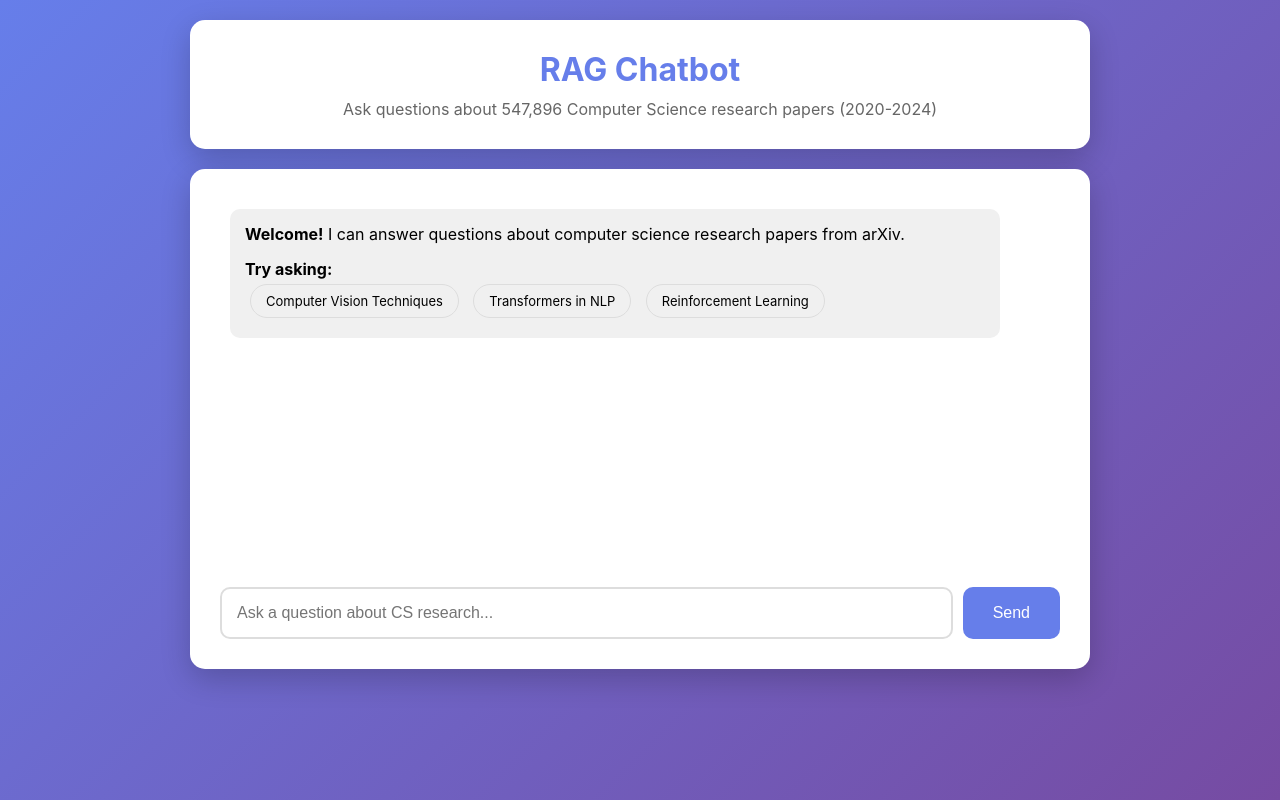
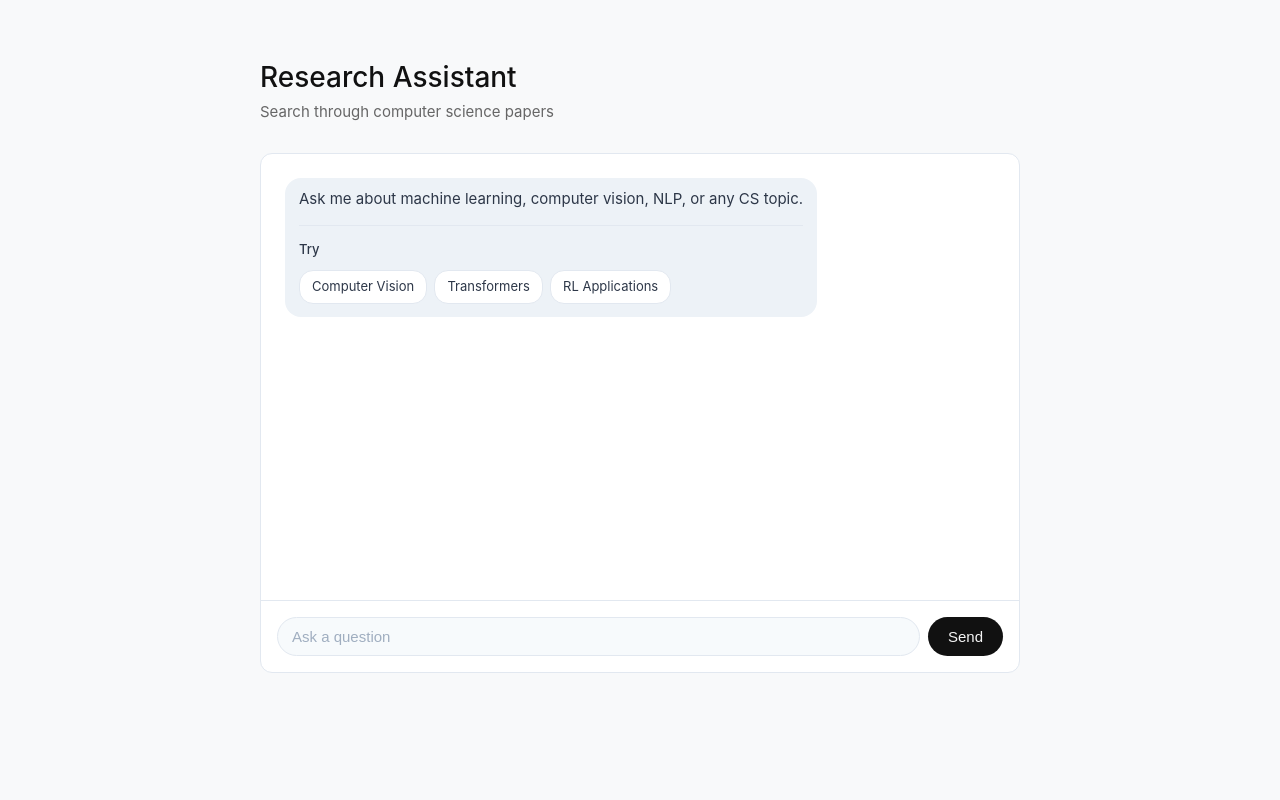
Before and after one commit to B-Raghav/rag-chatbot, a Flask app: page / in a window 1280 px wide. Run offline with Flask 3, Linux system fonts and the light colour scheme; some libraries are stand-ins or nearby versions.

Commit message:
ui changes

```diff
--- a/templates/index.html
+++ b/templates/index.html
@@ -3,7 +3,7 @@
 <head>
     <meta charset="UTF-8">
     <meta name="viewport" content="width=device-width, initial-scale=1.0">
-    <title>RAG Chatbot - CS Research Papers</title>
+    <title>Research Papers Chat</title>
     <style>
         * {
             margin: 0;
@@ -12,43 +12,39 @@
         }
 
         body {
-            font-family: -apple-system, BlinkMacSystemFont, 'Segoe UI', Roboto, Oxygen, Ubuntu, Cantarell, sans-serif;
-            background: linear-gradient(135deg, #667eea 0%, #764ba2 100%);
+            font-family: -apple-system, BlinkMacSystemFont, sans-serif;
+            background: #f8f9fa;
             min-height: 100vh;
-            padding: 20px;
+            padding: 60px 24px 24px;
         }
 
         .container {
-            max-width: 900px;
+            max-width: 760px;
             margin: 0 auto;
         }
 
         .header {
-            background: white;
-            padding: 30px;
-            border-radius: 15px;
-            box-shadow: 0 10px 30px rgba(0,0,0,0.2);
-            margin-bottom: 20px;
-            text-align: center;
+            margin-bottom: 32px;
         }
 
         h1 {
-            color: #667eea;
-            font-size: 32px;
-            margin-bottom: 10px;
+            color: #111;
+            font-size: 28px;
+            font-weight: 500;
+            margin-bottom: 8px;
         }
 
         .subtitle {
             color: #666;
-            font-size: 16px;
+            font-size: 15px;
+            font-weight: 400;
         }
 
         .chat-container {
-            background: white;
-            border-radius: 15px;
-            box-shadow: 0 10px 30px rgba(0,0,0,0.2);
-            padding: 30px;
-            min-height: 500px;
+            background: #fff;
+            border: 1px solid #e2e8f0;
+            border-radius: 12px;
+            min-height: 520px;
             display: flex;
             flex-direction: column;
         }
@@ -56,146 +52,202 @@
         .messages {
             flex: 1;
             overflow-y: auto;
-            margin-bottom: 20px;
-            padding: 10px;
+            padding: 24px;
+        }
+
+        .messages::-webkit-scrollbar {
+            width: 6px;
+        }
+
+        .messages::-webkit-scrollbar-thumb {
+            background: #ddd;
+            border-radius: 3px;
         }
 
         .message {
             margin-bottom: 20px;
-            padding: 15px;
-            border-radius: 10px;
+            font-size: 15px;
+            line-height: 1.5;
         }
 
         .user-message {
-            background: #667eea;
-            color: white;
-            margin-left: 50px;
+            text-align: right;
         }
 
-        .bot-message {
-            background: #f0f0f0;
-            margin-right: 50px;
+        .user-message .bubble {
+            display: inline-block;
+            background: #3182ce;
+            color: #fff;
+            padding: 10px 14px;
+            border-radius: 16px;
+            max-width: 65%;
+            text-align: left;
+        }
+
+        .bot-message .bubble {
+            display: inline-block;
+            background: #edf2f7;
+            color: #2d3748;
+            padding: 10px 14px;
+            border-radius: 16px;
+            max-width: 80%;
         }
 
         .sources {
-            margin-top: 15px;
-            padding-top: 15px;
-            border-top: 1px solid #ddd;
+            margin-top: 14px;
+            padding-top: 14px;
+            border-top: 1px solid #e2e8f0;
+        }
+
+        .sources > strong {
+            display: block;
+            margin-bottom: 10px;
+            color: #718096;
+            font-size: 13px;
+            font-weight: 500;
         }
 
         .source-item {
-            padding: 10px;
-            background: white;
-            border-left: 3px solid #667eea;
-            margin-bottom: 8px;
+            padding: 8px 10px;
+            background: #f7fafc;
+            margin-bottom: 6px;
             font-size: 13px;
+            border-radius: 6px;
+            border-left: 3px solid #3182ce;
         }
 
         .source-title {
-            font-weight: bold;
-            color: #333;
+            font-weight: 500;
+            color: #2d3748;
+            margin-bottom: 2px;
         }
 
         .source-category {
-            color: #667eea;
+            color: #a0aec0;
             font-size: 12px;
         }
 
         .metrics {
-            font-size: 12px;
-            color: #999;
+            font-size: 11px;
+            color: #a0aec0;
             margin-top: 10px;
         }
 
         .input-container {
             display: flex;
-            gap: 10px;
+            gap: 8px;
+            padding: 16px;
+            border-top: 1px solid #e2e8f0;
         }
 
         #query-input {
             flex: 1;
-            padding: 15px;
-            border: 2px solid #ddd;
-            border-radius: 10px;
-            font-size: 16px;
+            padding: 10px 14px;
+            background: #f7fafc;
+            border: 1px solid #e2e8f0;
+            border-radius: 20px;
+            font-size: 15px;
+            color: #2d3748;
+        }
+
+        #query-input::placeholder {
+            color: #a0aec0;
         }
 
         #query-input:focus {
             outline: none;
-            border-color: #667eea;
+            border-color: #3182ce;
+            background: #fff;
         }
 
         #send-btn {
-            padding: 15px 30px;
-            background: #667eea;
-            color: white;
+            padding: 10px 20px;
+            background: #111;
+            color: #f5f5f5;
             border: none;
-            border-radius: 10px;
-            font-size: 16px;
+            border-radius: 20px;
+            font-size: 15px;
+            font-weight: 500;
             cursor: pointer;
-            transition: background 0.3s;
+            transition: all 0.2s;
         }
 
         #send-btn:hover {
-            background: #5568d3;
+            background: #e5e5e5;
+            color: #111;
         }
 
         #send-btn:disabled {
-            background: #ccc;
-            cursor: not-allowed;
+            background: #cbd5e0;
+            color: #a0aec0;
+            cursor: default;
         }
 
         .loading {
             text-align: center;
-            color: #667eea;
+            color: #718096;
             padding: 20px;
+            font-size: 14px;
         }
 
         .example-queries {
-            margin-top: 15px;
+            margin-top: 14px;
+            padding-top: 14px;
+            border-top: 1px solid #e2e8f0;
+        }
+
+        .example-queries > strong {
+            display: block;
+            margin-bottom: 8px;
+            color: #2d3748;
+            font-size: 13px;
+            font-weight: 500;
         }
 
         .example-btn {
             display: inline-block;
-            padding: 8px 15px;
-            background: #f0f0f0;
-            border: 1px solid #ddd;
-            border-radius: 20px;
-            margin: 5px;
+            padding: 6px 12px;
+            background: #fff;
+            border: 1px solid #e2e8f0;
+            border-radius: 14px;
+            margin: 3px 3px 3px 0;
             cursor: pointer;
             font-size: 13px;
-            transition: all 0.3s;
+            color: #2d3748;
         }
 
         .example-btn:hover {
-            background: #667eea;
-            color: white;
-            border-color: #667eea;
+            background: #edf2f7;
+            border-color: #3182ce;
         }
     </style>
 </head>
 <body>
     <div class="container">
         <div class="header">
-            <h1>RAG Chatbot</h1>
-            <p class="subtitle">Ask questions about 547,896 Computer Science research papers (2020-2024)</p>
+            <h1>Research Assistant</h1>
+            <p class="subtitle">Search through computer science papers</p>
         </div>
 
         <div class="chat-container">
             <div class="messages" id="messages">
                 <div class="message bot-message">
-                    <strong>Welcome!</strong> I can answer questions about computer science research papers from arXiv.
-                    <div class="example-queries">
-                        <strong>Try asking:</strong><br>
-                        <span class="example-btn" onclick="askExample('What are the latest techniques in computer vision?')">Computer Vision Techniques</span>
-                        <span class="example-btn" onclick="askExample('How do transformers work in NLP?')">Transformers in NLP</span>
-                        <span class="example-btn" onclick="askExample('What are applications of reinforcement learning?')">Reinforcement Learning</span>
+                    <div class="bubble">
+                        Ask me about machine learning, computer vision, NLP, or any CS topic.
+                        <div class="example-queries">
+                            <strong>Try</strong>
+                            <div>
+                                <span class="example-btn" onclick="askExample('What are the latest techniques in computer vision?')">Computer Vision</span>
+                                <span class="example-btn" onclick="askExample('How do transformers work in NLP?')">Transformers</span>
+                                <span class="example-btn" onclick="askExample('What are applications of reinforcement learning?')">RL Applications</span>
+                            </div>
+                        </div>
                     </div>
                 </div>
             </div>
 
             <div class="input-container">
-                <input type="text" id="query-input" placeholder="Ask a question about CS research..." onkeypress="handleKeyPress(event)">
+                <input type="text" id="query-input" placeholder="Ask a question" onkeypress="handleKeyPress(event)">
                 <button id="send-btn" onclick="sendQuery()">Send</button>
             </div>
         </div>
@@ -206,7 +258,7 @@
             const messagesDiv = document.getElementById('messages');
             const messageDiv = document.createElement('div');
             messageDiv.className = `message ${isUser ? 'user-message' : 'bot-message'}`;
-            messageDiv.innerHTML = content;
+            messageDiv.innerHTML = `<div class="bubble">${content}</div>`;
             messagesDiv.appendChild(messageDiv);
             messagesDiv.scrollTop = messagesDiv.scrollHeight;
         }
@@ -216,7 +268,7 @@
             const loadingDiv = document.createElement('div');
             loadingDiv.className = 'loading';
             loadingDiv.id = 'loading';
-            loadingDiv.innerHTML = '🔍 Searching papers and generating response...';
+            loadingDiv.innerHTML = 'Searching papers...';
             messagesDiv.appendChild(loadingDiv);
             messagesDiv.scrollTop = messagesDiv.scrollHeight;
         }
@@ -253,18 +305,18 @@
                 if (data.error) {
                     addMessage(`Error: ${data.error}`, false);
                 } else {
-                    let sourcesHTML = '<div class="sources"><strong>📚 Sources:</strong>';
+                    let sourcesHTML = '<div class="sources"><strong>Sources</strong>';
                     data.sources.forEach((source, idx) => {
                         sourcesHTML += `
                             <div class="source-item">
                                 <div class="source-title">${idx + 1}. ${source.title}</div>
-                                <div class="source-category">${source.categories} | Similarity: ${source.similarity.toFixed(3)}</div>
+                                <div class="source-category">${source.categories} · ${source.similarity.toFixed(3)}</div>
                             </div>
                         `;
                     });
-                    sourcesHTML += `<div class="metrics">⏱️ Retrieval: ${data.retrieval_time}ms | Generation: ${data.generation_time}ms | Total: ${data.total_time}ms</div></div>`;
+                    sourcesHTML += `<div class="metrics">${data.retrieval_time}ms · ${data.generation_time}ms · ${data.total_time}ms</div></div>`;
 
-                    addMessage(`<strong>Answer:</strong><br>${data.response}${sourcesHTML}`, false);
+                    addMessage(`${data.response}${sourcesHTML}`, false);
                 }
             } catch (error) {
                 removeLoading();
```
